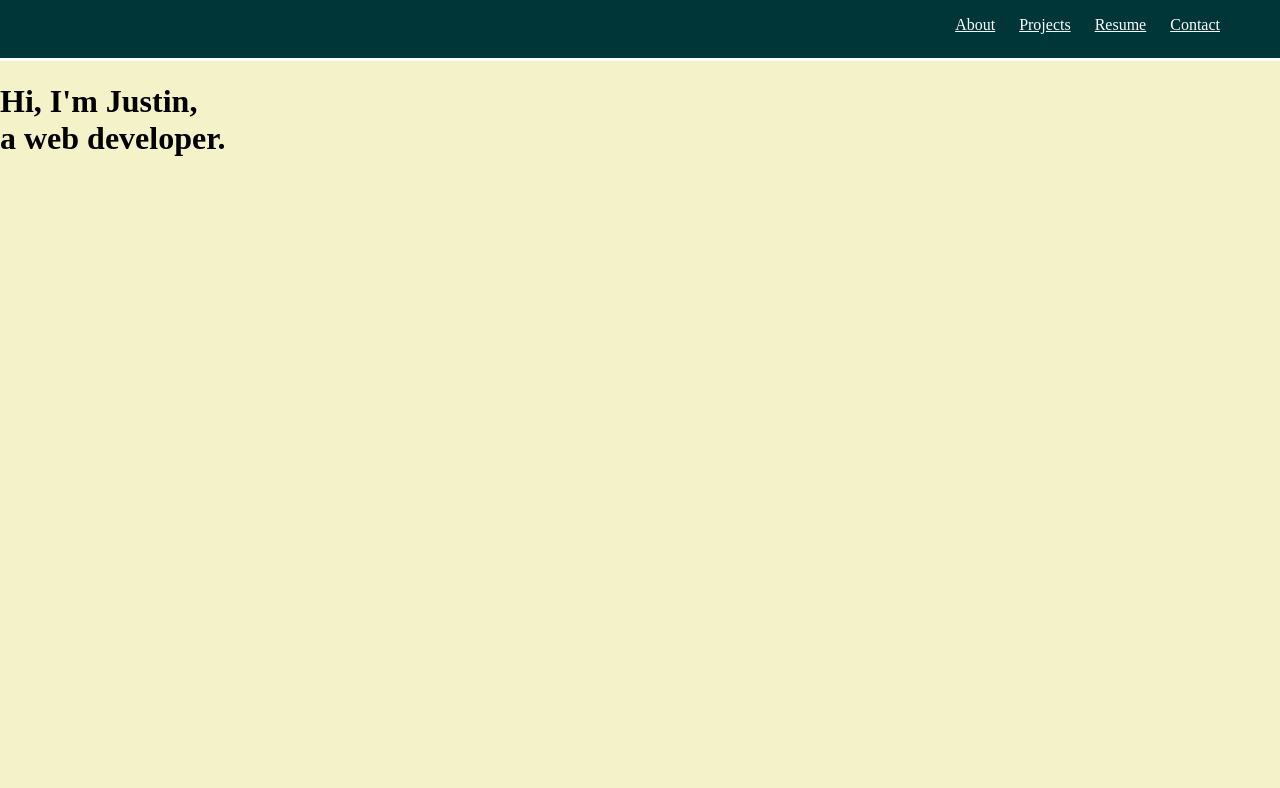
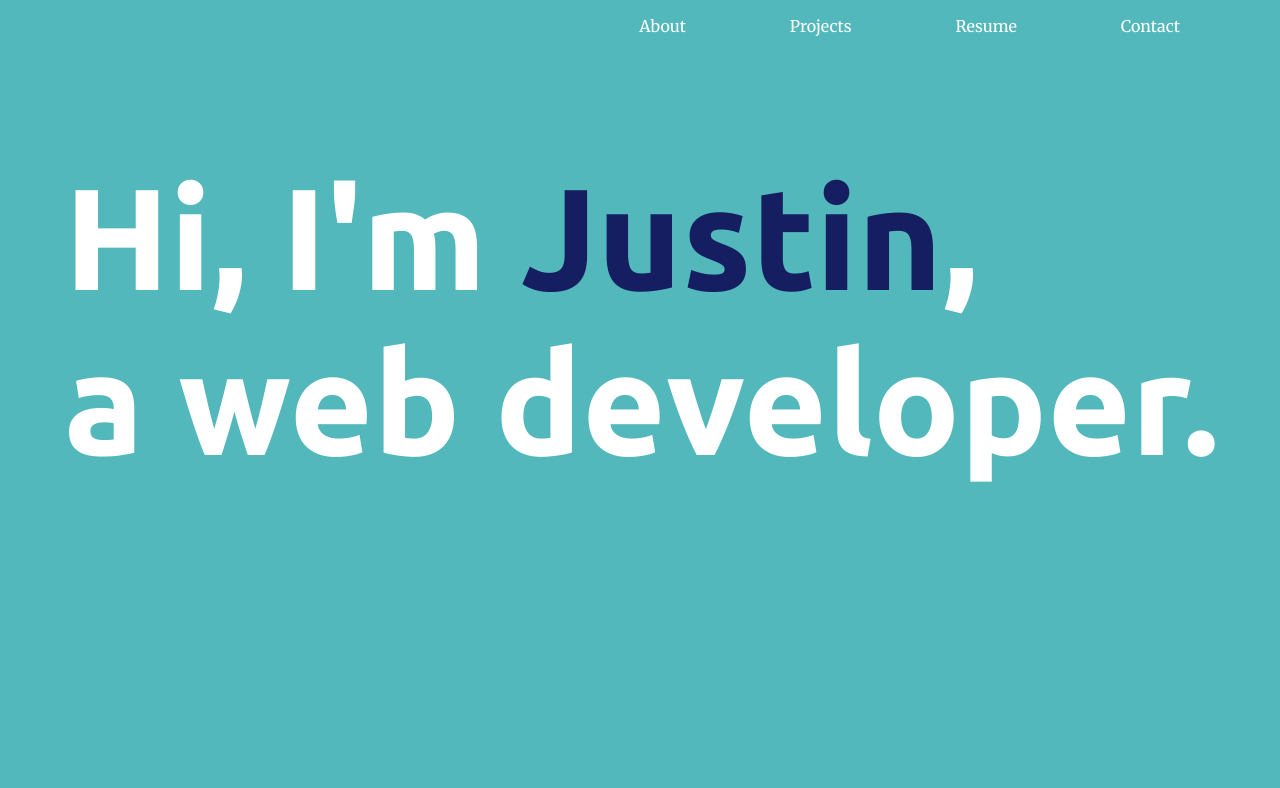
Before and after one commit to justin-xia15/Portfolio, a plain HTML site: page index.html in a window 1280 px wide. Shown: the top 788 px of the page. Drawn offline with Linux system fonts and the light colour scheme.

Commit message:
Update info section

```diff
--- a/styles.css
+++ b/styles.css
@@ -6,7 +6,7 @@ body {
   display: grid;
   height: 300vh;
   grid-template-columns: 1fr 1fr 1fr;
-  grid-template-rows: 0.2fr 2.5fr 1.5fr 2fr 1fr 1fr;
+  grid-template-rows: 0.2fr 2.6fr 1.5fr 2fr 1fr 1fr;
   grid-template-areas:
   "nav nav nav"
   "intro intro intro"
@@ -15,13 +15,22 @@ body {
   "resume resume resume"
   "contact contact contact";
   grid-gap: 0.2rem;
+  grid-row-gap: 0;
 
+}
+
+h1 {
+  color: #fff;
+  font-family: 'Ubuntu';
+  font-size: 9rem;
+  margin-left: 5%;
 }
 
 nav{
   display: flex;
+  font-family: 'Merriweather';
   justify-content: flex-end;
-  background: #003638;
+  background: #53B8BB;
   color: #fff;
   grid-area: nav;
 }
@@ -33,22 +42,27 @@ ul {
 
 li {
   display: inline;
-  margin-left: 10px;
-  margin-right: 10px;
+  margin-left: 50px;
+  margin-right: 50px;
 }
 
 a {
   color: #fff;
+  text-decoration: none;
+}
+
+span {
+  color: #141E61;
 }
 
 #intro {
-background: #F3F2C9;
+background: #53B8BB;
 grid-area: intro;
 
 }
 
 #about {
-  background: #055052;
+  background: #FDF6F0;
   grid-area: about;
 
 }
@@ -60,7 +74,7 @@ grid-area: projects;
 }
 
 #resume {
-background: #055052;
+background: #FDF6F0;
 grid-area: resume;
 
 }
```
